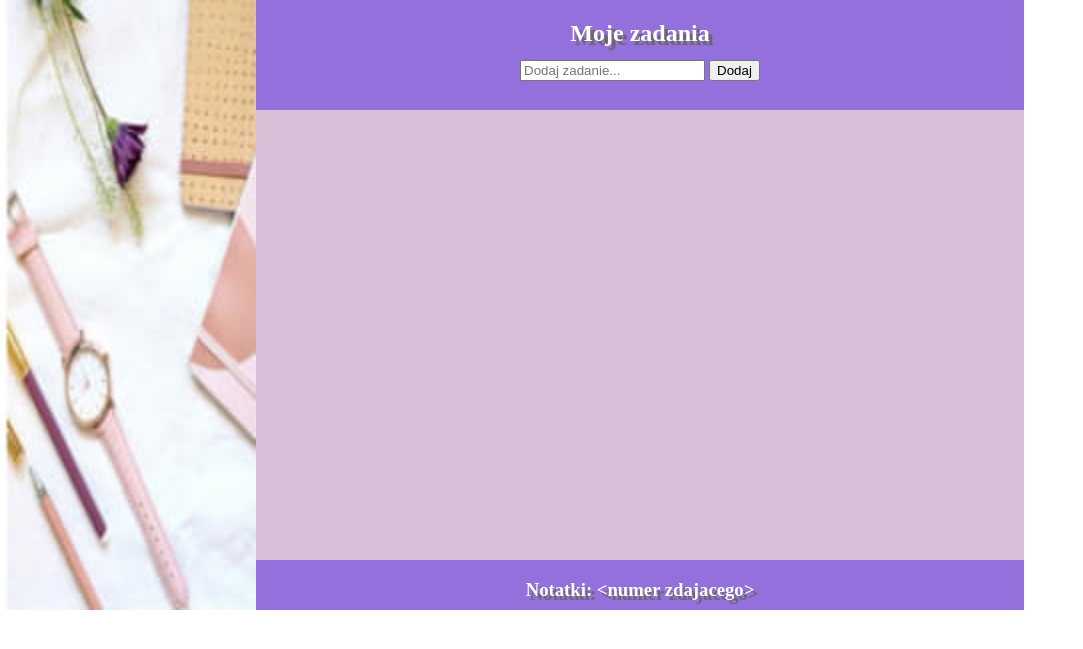
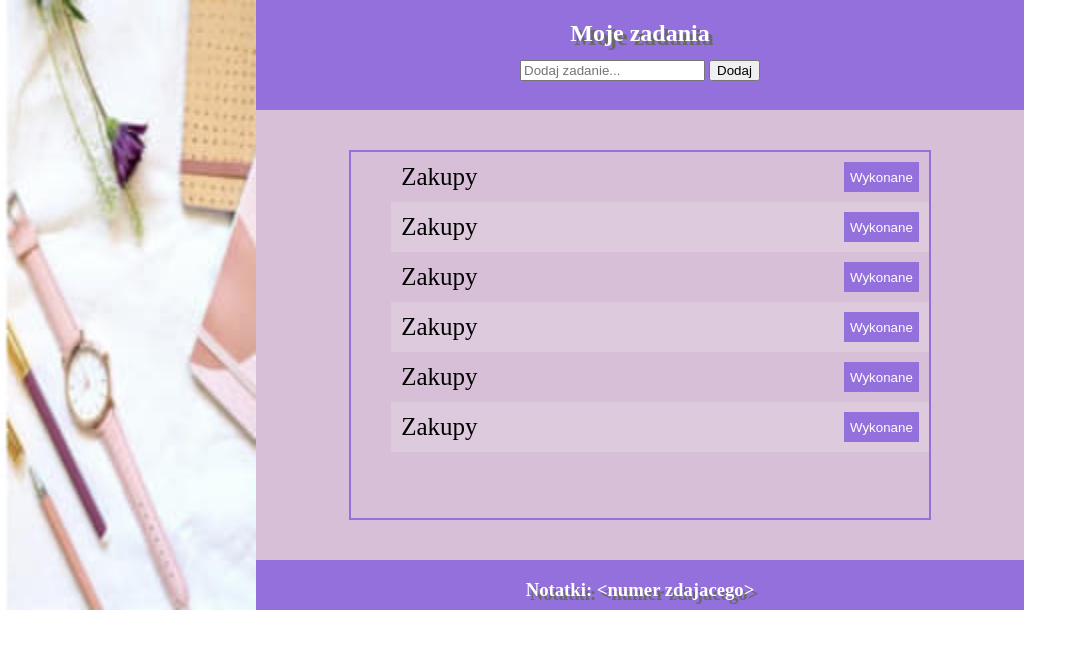
Before and after one commit to BaldrProgrammer/frontend_zadania, a PHP site: page /notatki.html in a window 1280 px wide. Shown: the top 649 px of the page, without its empty margins (0-1083 px from the left). Run offline with PHP 8.4, Linux system fonts and the light colour scheme.

Commit message:
inf03 1zad li completed

```diff
--- a/inf_03_2025_06_02_SG_kolor/notatki.html
+++ b/inf_03_2025_06_02_SG_kolor/notatki.html
@@ -4,6 +4,7 @@
     <meta charset="UTF-8">
     <title>Planer zadań</title>
     <link rel="stylesheet" href="styl.css">
+    <script src="script.js"></script>
 </head>
 <body>
     <aside>
@@ -20,10 +21,56 @@
             </form>
         </nav>
         <main>
-
-            <div class="inside_main">
-
-            </div>
+            <ul id="inside_main">
+                <li class="element_of_list">
+                    <p>
+                        Zakupy
+                    </p>
+                    <button>
+                        Wykonane
+                    </button>
+                </li>
+                <li class="element_of_list_P">
+                    <p>
+                        Zakupy
+                    </p>
+                    <button>
+                        Wykonane
+                    </button>
+                </li>
+                <li class="element_of_list">
+                    <p>
+                        Zakupy
+                    </p>
+                    <button>
+                        Wykonane
+                    </button>
+                </li>
+                <li class="element_of_list_P">
+                    <p>
+                        Zakupy
+                    </p>
+                    <button>
+                        Wykonane
+                    </button>
+                </li>
+                <li class="element_of_list">
+                    <p>
+                        Zakupy
+                    </p>
+                    <button>
+                        Wykonane
+                    </button>
+                </li>
+                <li class="element_of_list_P">
+                    <p>
+                        Zakupy
+                    </p>
+                    <button>
+                        Wykonane
+                    </button>
+                </li>
+            </ul>
         </main>
         <footer>
             <h3>Notatki: &lt;numer zdajacego&gt;</h3>
--- a/inf_03_2025_06_02_SG_kolor/styl.css
+++ b/inf_03_2025_06_02_SG_kolor/styl.css
@@ -15,7 +15,7 @@ body {
             width: 80%;
             height: 50px;
             color: white;
-            background: mediumpurple;
+            background-color: mediumpurple;
             text-align: center;
             text-shadow: 4px 4px dimgray;
         }
@@ -33,9 +33,31 @@ body {
             justify-content: center;
             height: 450px;
             width: 80%;
-            background: thistle;
-            .inside_main{
-
+            background-color: thistle;
+            #inside_main{
+                font-size: 25px;
+                margin: 40px auto;
+                width: 70%;
+                border: 2px solid mediumpurple;
+                .element_of_list, .element_of_list_P {
+                    display: flex;
+                    justify-content: space-between;
+                    align-items: center;
+                    padding: 10px;
+                    height: 30px;
+                    button {
+                        color: white;
+                        background-color: mediumpurple;
+                        height: 30px;
+                        border: none;
+                    }
+                }
+                .element_of_list:hover, .element_of_list_P:hover {
+                    background-color: lavender;
+                }
+                .element_of_list_P {
+                    background-color: #DDCADD;
+                }
             }
         }
         footer {
```
Also changed, not shown: inf_03_2025_06_02_SG_kolor/script.js (added).
